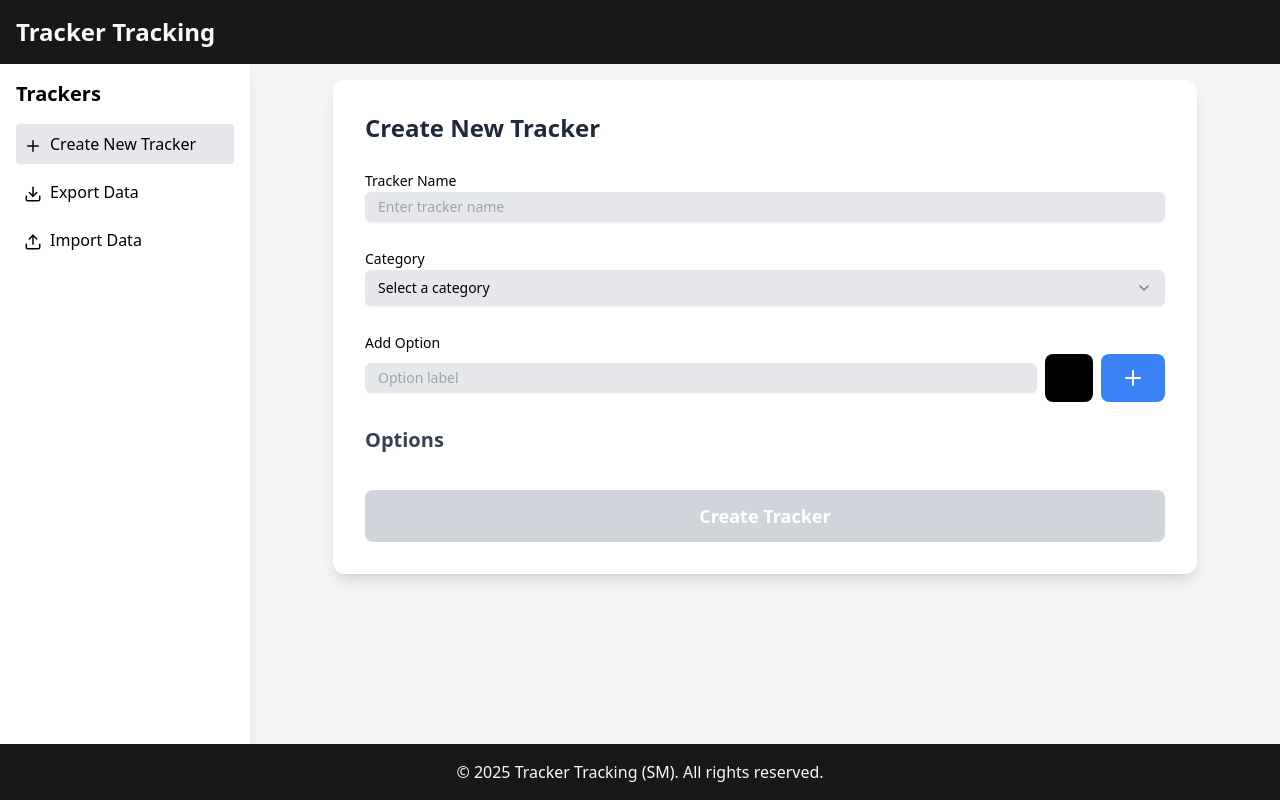
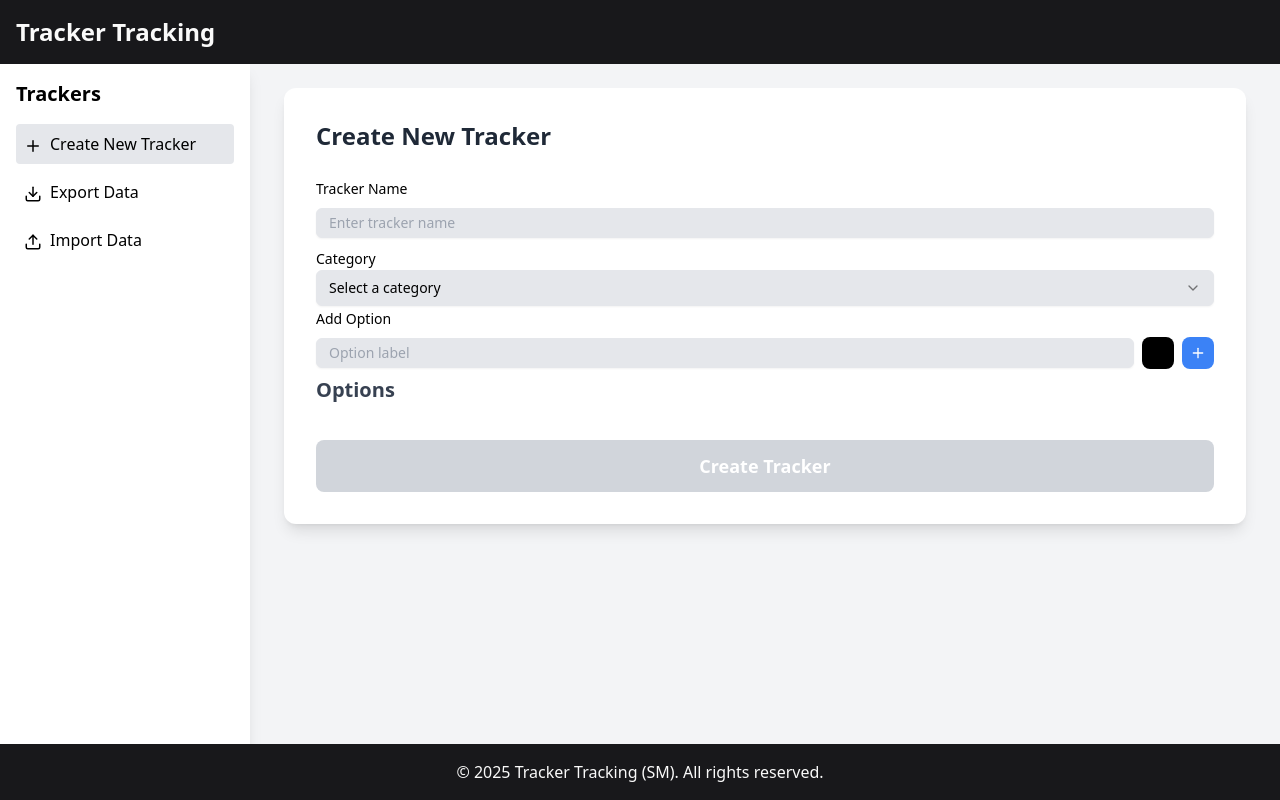
Before and after one commit to naeayedea/tracker-app, a Next.js app: page / in a window 1280 px wide. Built offline with nearby package versions, Linux system fonts and the light colour scheme; a web font is replaced by a local one.

Commit message:
Some styling adjustments

```diff
--- a/src/app/export/page.tsx
+++ b/src/app/export/page.tsx
@@ -28,8 +28,8 @@ export default function ExportPage() {
 
     return (
         <PageTemplate>
-            <div className={"flex content-center justify-center w-full px-4 pb-8"}>
-                <div className="bg-white shadow-lg rounded-xl p-6 mb-8 w-full">
+            <div className={"flex content-center justify-center w-full"}>
+                <div className="bg-white shadow-lg rounded-xl p-8 w-full">
                     <h2 className="text-2xl font-semibold mb-6 text-gray-800">Export Your Tracker Data</h2>
                     <div className="mb-6">
                         <label className="block text-sm font-medium text-gray-700 mb-2">Export Format</label>
--- a/src/app/globals.css
+++ b/src/app/globals.css
@@ -5,6 +5,7 @@
 /* Add this at the end of the file */
 * {
     scroll-behavior: auto;
+    scrollbar-width: thin
 }
 
 :root {
@@ -18,3 +19,7 @@
     --input: #e5e7eb;
     --input-hover: #9e9e9f;
 }
+
+.page-main-content {
+    scrollbar-gutter: stable both-edges;
+}
--- a/src/app/import/page.tsx
+++ b/src/app/import/page.tsx
@@ -7,7 +7,7 @@ import PageTemplate from "@/components/PageTemplate";
 export default function ImportPage() {
     return (
         <PageTemplate>
-            <div className="container mx-auto px-4 py-8">
+            <div className="container min-w-full">
                 <ImportData />
             </div>
         </PageTemplate>
--- a/src/app/tracker/[id]/page.tsx
+++ b/src/app/tracker/[id]/page.tsx
@@ -68,7 +68,7 @@ export default function TrackerPage() {
 
     return (
         <PageTemplate>
-            <div className="container mx-auto px-4 pb-8">
+            <div className="mx-auto w-[1920px] max-w-full min-h-full">
                 <div className="bg-white shadow-lg rounded-xl p-6 mb-8">
                     <div className="flex justify-between items-center mb-6">
                         <h2 className="text-2xl font-semibold text-gray-800">{tracker.name}</h2>
--- a/src/components/ImportData.tsx
+++ b/src/components/ImportData.tsx
@@ -49,7 +49,7 @@ const ImportData: React.FC = () => {
     }
 
     return (
-        <div className="bg-white shadow-lg rounded-xl p-8 mb-8 max-w-2xl mx-auto">
+        <div className="bg-white shadow-lg rounded-xl p-8 mx-auto min-w-full">
             <h2 className="text-2xl font-semibold mb-6 text-gray-800">Import Data</h2>
             <div className="mb-4">
                 <input
--- a/src/components/PageTemplate.tsx
+++ b/src/components/PageTemplate.tsx
@@ -24,11 +24,15 @@ export default function PageTemplate({ children }: { children: React.ReactNode})
             <Header toggleSideMenu={toggleSideMenu} />
             <div className="flex flex-1 overflow-hidden">
                 {isClient && <TrackerMenu isOpen={isSideMenuOpen || width > 1000} setIsOpen={setIsSideMenuOpen}/>}
-                <main className="flex-1 overflow-y-auto p-4">
-                    {children}
+                <main className="flex-1 overflow-y-auto p-4 page-main-content">
+                    <div className={"p-2 min-h-full max-h-full"}>
+                        <div className="mx-auto w-[1920px] max-w-full min-h-full">
+                            {children}
+                        </div>
+                    </div>
                 </main>
             </div>
-            <Footer />
+            <Footer/>
         </div>
     )
 }
--- a/src/components/TrackerCreator.tsx
+++ b/src/components/TrackerCreator.tsx
@@ -8,7 +8,6 @@ import { hashStringToColor, getContrastColor, isColorValid } from '@/utils/color
 import { X, Plus } from 'lucide-react'
 import { Input } from '@/components/ui/input'
 import { Label } from '@/components/ui/label'
-import { Select, SelectContent, SelectItem, SelectTrigger, SelectValue } from '@/components/ui/select'
 import CategoryInput from "@/components/CategoryInput";
 
 const TrackerCreator: React.FC = () => {
@@ -81,10 +80,9 @@ const TrackerCreator: React.FC = () => {
     }
 
     return (
-        <div className="w-full max-w-4xl mx-auto px-4">
-            <div className="bg-white shadow-lg rounded-xl p-8 mb-8">
+        <div className="bg-white shadow-lg rounded-xl p-8 mb-8 min-h-full">
             <h2 className="text-2xl font-semibold mb-6 text-gray-800">Create New Tracker</h2>
-                <div className="mb-6">
+            <div>
                 <Label htmlFor="tracker-name">Tracker Name</Label>
                 <Input
                     id="tracker-name"
@@ -92,13 +90,13 @@ const TrackerCreator: React.FC = () => {
                     onChange={(e) => setName(e.target.value)}
                     onKeyUp={handleKeyPress}
                     placeholder="Enter tracker name"
-                        className={"w-full"}
+                    className={"w-full my-2"}
                 />
             </div>
-                <div className="mb-6">
+            <div>
                 <CategoryInput category={category} setCategory={setCategory} categories={categories} setCategories={setCategories} />
             </div>
-                <div className="mb-6">
+            <div>
                 <Label htmlFor="option-label">Add Option</Label>
                 <div className="flex space-x-2 ">
                     <div className={"flex flex-col align-middle justify-center content-center flex-grow"}>
@@ -108,10 +106,11 @@ const TrackerCreator: React.FC = () => {
                             onChange={(e) => setOptionLabel(e.target.value)}
                             onKeyUp={handleKeyPress}
                             placeholder="Option label"
-                                className={"w-full"}
+                            className={"w-full my-2"}
                         />
                     </div>
-                        <div className={"w-12 h-12 rounded-lg overflow-hidden"}>
+                    <div className={"flex flex-col align-middle justify-center content-center"}>
+                        <div className={"w-8 h-8 rounded-lg overflow-hidden"}>
                             <input
                                 type="color"
                                 value={optionColor}
@@ -121,7 +120,7 @@ const TrackerCreator: React.FC = () => {
                                     setTextColor(getContrastColor(newColor));
                                     setIsColorManuallySelected(true);
                                 }}
-                                className="w-24 h-24 -translate-x-1/4 -translate-y-1/4"
+                                className="w-16 h-16 -translate-x-1/4 -translate-y-1/4"
                                 style={{
                                     appearance: 'none',
                                     background: 'none',
@@ -130,13 +129,15 @@ const TrackerCreator: React.FC = () => {
                                 }}
                             />
                         </div>
-
+                    </div>
+                    <div className={"flex flex-col align-middle justify-center content-center"}>
                         <button
                             onClick={handleAddOption}
-                            className="bg-blue-500 text-white px-5 py-3 rounded-lg hover:bg-blue-600 transition-colors"
+                            className="bg-blue-500 text-white h-8 w-8 rounded-lg hover:bg-blue-600 transition-colors flex flex-col justify-center"
                         >
-                            <Plus size={24}/>
+                            <Plus size={16} className={"translate-x-1/2"}/>
                         </button>
+                    </div>
                 </div>
                 </div>
                 <div className="mb-6">
@@ -146,7 +147,7 @@ const TrackerCreator: React.FC = () => {
                         <span
                             key={index}
                             className="inline-flex items-center px-4 py-2 rounded-full text-base"
-                                style={{backgroundColor: option.color, color: option.textColor }}
+                            style={{backgroundColor: option.color, color: option.textColor}}
                         >
                             {option.label}
                             <button
@@ -167,7 +168,6 @@ const TrackerCreator: React.FC = () => {
                 Create Tracker
             </button>
         </div>
-        </div>
     )
 }
 
```
Lines whose indentation alone changed are shown as unchanged.
